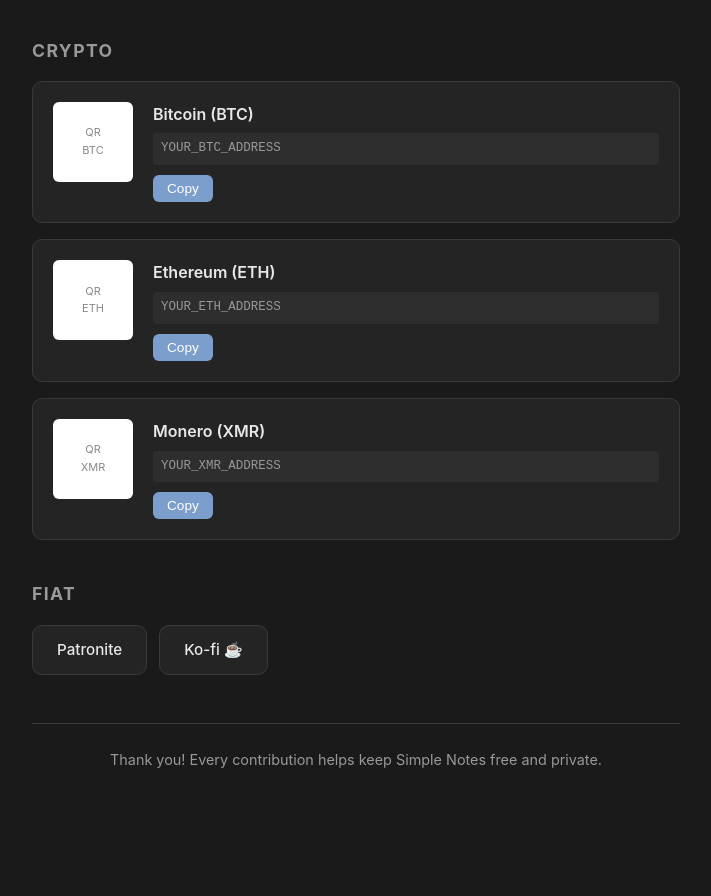
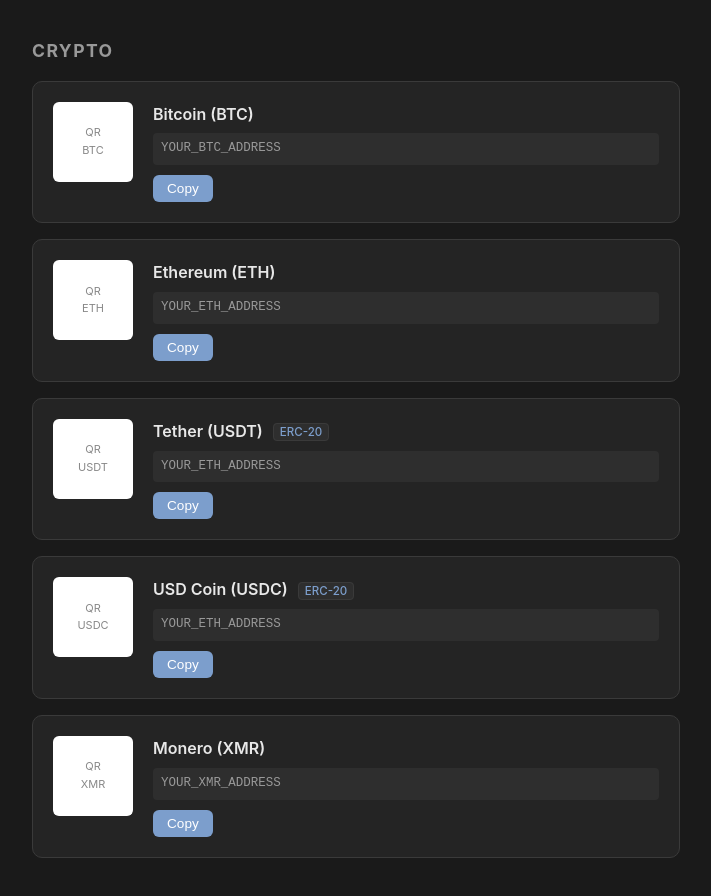
Before and after one commit to piotrpakula1990/simple-notes-support, a plain HTML site: page docs/support/index.html in a window 1280 px wide. Shown: the part 204-1100 px from the top of the page, without its empty margins (284-995 px from the left). Before the commit the page ends 1039 px from the top, so only its background shows below. Drawn offline with Linux system fonts and the light colour scheme.

Commit message:
Add USDT and USDC (ERC-20) crypto options

```diff
--- a/docs/assets/style.css
+++ b/docs/assets/style.css
@@ -112,6 +112,18 @@
     margin-bottom: 6px;
 }
 
+.crypto-network {
+    font-size: 0.72rem;
+    font-weight: 500;
+    color: var(--accent);
+    background: var(--surface2);
+    border: 1px solid var(--border);
+    border-radius: 4px;
+    padding: 1px 6px;
+    margin-left: 6px;
+    vertical-align: middle;
+}
+
 .crypto-address {
     font-family: monospace;
     font-size: 0.78rem;
--- a/docs/support/index.html
+++ b/docs/support/index.html
@@ -33,13 +33,34 @@
 
             <div class="crypto-card">
                 <div class="qr">
-                    <!-- Replace eth.png with a real QR code image -->
                     <div class="qr-placeholder">QR<br>ETH</div>
                 </div>
                 <div class="crypto-info">
                     <div class="crypto-name">Ethereum (ETH)</div>
                     <div class="crypto-address" id="addr-eth">YOUR_ETH_ADDRESS</div>
                     <button class="btn-copy" onclick="copyAddress('addr-eth', this)">Copy</button>
+                </div>
+            </div>
+
+            <div class="crypto-card">
+                <div class="qr">
+                    <div class="qr-placeholder">QR<br>USDT</div>
+                </div>
+                <div class="crypto-info">
+                    <div class="crypto-name">Tether (USDT) <span class="crypto-network">ERC-20</span></div>
+                    <div class="crypto-address" id="addr-usdt">YOUR_ETH_ADDRESS</div>
+                    <button class="btn-copy" onclick="copyAddress('addr-usdt', this)">Copy</button>
+                </div>
+            </div>
+
+            <div class="crypto-card">
+                <div class="qr">
+                    <div class="qr-placeholder">QR<br>USDC</div>
+                </div>
+                <div class="crypto-info">
+                    <div class="crypto-name">USD Coin (USDC) <span class="crypto-network">ERC-20</span></div>
+                    <div class="crypto-address" id="addr-usdc">YOUR_ETH_ADDRESS</div>
+                    <button class="btn-copy" onclick="copyAddress('addr-usdc', this)">Copy</button>
                 </div>
             </div>
 
@@ -55,15 +76,6 @@
                 </div>
             </div>
 
-        </div>
-    </section>
-
-    <!-- FIAT -->
-    <section class="section">
-        <h2>Fiat</h2>
-        <div class="fiat-buttons">
-            <a class="btn-fiat" href="YOUR_PATRONITE_URL" target="_blank" rel="noopener">Patronite</a>
-            <a class="btn-fiat" href="YOUR_KOFI_URL" target="_blank" rel="noopener">Ko-fi ☕</a>
         </div>
     </section>
 
```
